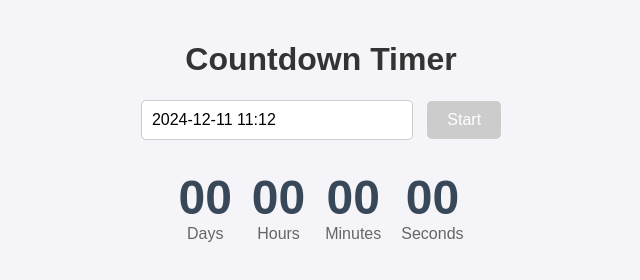
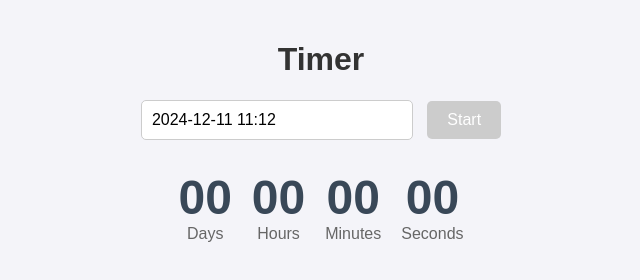
Before and after one commit to oksanaliu/goit-advancedjs-hw-02, a plain HTML site: page 1-timer.html in a window 1280 px wide. Shown: the whole page, without its empty margins (319-959 px from the left). Drawn offline with Linux system fonts and the light colour scheme.

Commit message:
Deploying to gh-pages from @ oksanaliu/goit-advancedjs-hw-02@4553cc7ab4ff3e454b22882e53240a85064a715b 🚀

```diff
--- a/1-timer.html
+++ b/1-timer.html
@@ -14,7 +14,7 @@
 </head>
 
 <body>
-  <h1>Countdown Timer</h1>
+  <h1>Timer</h1>
   <div>
     <input type="text" id="datetime-picker" placeholder="Select a date and time" />
     <button type="button" id="start-btn" disabled>Start</button>
```
